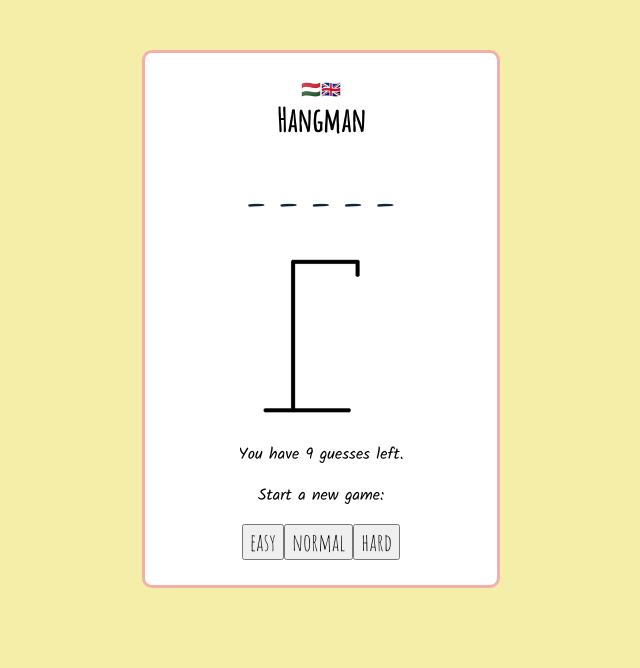
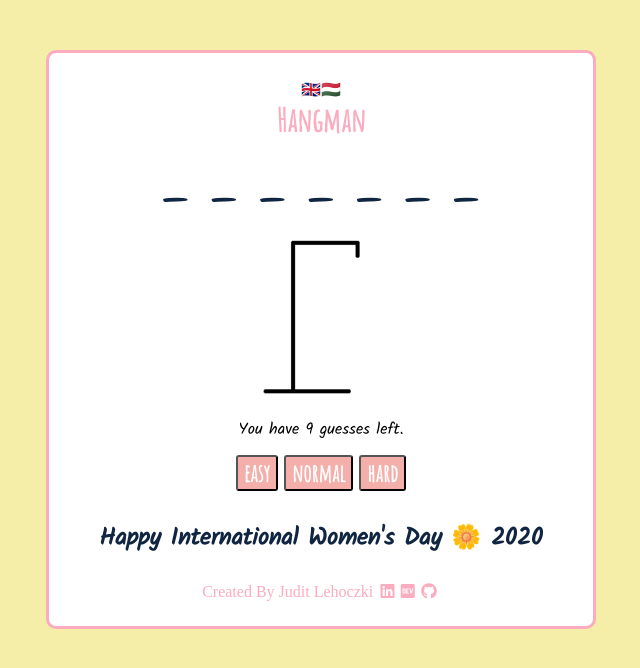
Before and after one commit to juditlehoczki/hangman, a React (Create React App) app: page / in a window 1280 px wide. Shown: the top 668 px of the page, without its empty margins (319-959 px from the left). Built offline with nearby package versions, Linux system fonts and the light colour scheme.

Commit message:
stlye changes, new words for International Women's day

```diff
--- a/public/index.html
+++ b/public/index.html
@@ -6,9 +6,14 @@
     <meta name="viewport" content="width=device-width, initial-scale=1" />
     <meta name="theme-color" content="#000000" />
     <link
-      href="https://fonts.googleapis.com/css?family=Kalam|Amatic+SC|Indie+Flower|Pacifico|Shadows+Into+Light&display=swap"
+      href="https://fonts.googleapis.com/css?family=Kalam|Amatic+SC&display=swap"
       rel="stylesheet"
     />
+    <script
+      src="https://kit.fontawesome.com/7077a74b80.js"
+      crossorigin="anonymous"
+      defer
+    ></script>
     <title>Hangman</title>
   </head>
   <body>
--- a/src/App.css
+++ b/src/App.css
@@ -1,6 +1,8 @@
 body {
   background-color: #f4eea9;
   display: flex;
+  height: 100%;
+  width: 100%;
   align-items: center;
   justify-content: center;
 }
@@ -9,7 +11,7 @@ body {
   text-align: center;
   background-color: white;
   border-radius: 10px;
-  border: 3px solid #f4afab;
+  border: 3px solid #fbacbe;
   min-width: 300px;
   padding: 2%;
   margin: 50px;
@@ -17,14 +19,8 @@ body {
 
 #current-state {
   font-family: 'Kalam', cursive;
-  font-size: 2em;
+  font-size: 3em;
   color: #102542;
-}
-
-#letters-guessed {
-}
-
-#image {
 }
 
 #show-msg,
@@ -35,13 +31,40 @@ body {
 #title {
   font-family: 'Amatic SC', cursive;
   margin: 0%;
+  color: #fbacbe;
 }
 
 button {
   font-family: 'Amatic SC', cursive;
   font-size: 1.5em;
+  display: inline-block;
+  margin: 3px;
+  border-radius: 3px;
+  background-color: #f4afab;
+  color: white;
+  font-weight: bold;
 }
-/* font-family: 'Shadows Into Light', cursive;
-font-family: 'Indie Flower', cursive;
-font-family: 'Pacifico', cursive;
-font-family: 'Amatic SC', cursive; */
+
+#celebration {
+  font-weight: bold;
+  padding: 15px;
+  font-size: 1.5em;
+  color: #102542;
+  font-family: 'Kalam', cursive;
+}
+
+p {
+  margin: 10px;
+}
+
+footer,
+footer a {
+  color: #fbacbe;
+  text-decoration: none;
+  font-family: 'Times New Roman', cursive;
+  padding: 0rem 0.2rem;
+}
+footer a:hover {
+  color: #fbacbe;
+  text-decoration: none;
+}
--- a/src/App.js
+++ b/src/App.js
@@ -5,6 +5,7 @@ import Image from './Image.js';
 import LanguageSelector from './LanguageSelector.js';
 import Word from './Word.js';
 import Buttons from './Buttons.js';
+import Footer from './Footer.js';
 
 class App extends React.Component {
   state = {
@@ -87,8 +88,9 @@ class App extends React.Component {
         <p id="letters-guessed">{this.state.letters}</p>
         <Image guessesLeft={this.state.guessesLeft} />
         <p id="show-msg">{this.showMsg()}</p>
-        <p id="start-new-game">{words[this.state.language].newGame}</p>
         <Buttons language={this.state.language} newGame={this.newGame} />
+        <p id="celebration">{words[this.state.language].msg} 🌼 2020</p>
+        <Footer />
       </div>
     );
   }
--- /dev/null
+++ b/src/Footer.js
@@ -0,0 +1,20 @@
+import React from 'react';
+
+const Footer = () => {
+  return (
+    <footer>
+      Created By Judit Lehoczki{' '}
+      <a href="https://www.linkedin.com/in/juditlehoczki/" target="_blank">
+        <i class="fab fa-linkedin"></i>
+      </a>
+      <a href="https://dev.to/juditlehoczki" target="_blank">
+        <i class="fab fa-dev"></i>
+      </a>
+      <a href="https://github.com/juditlehoczki/" target="_blank">
+        <i class="fab fa-github"></i>
+      </a>
+    </footer>
+  );
+};
+
+export default Footer;
--- a/src/words.js
+++ b/src/words.js
@@ -1,4 +1,25 @@
 const words = {
+  en: {
+    languageName: 'English',
+    emoji: '🇬🇧',
+    title: 'Hangman',
+    guessesLeft: ['You have ', ' guesses left.'],
+    newGame: 'Start a new game:',
+    level: ['easy', 'normal', 'hard'],
+    won: "You won! Here's your prize: 🍌",
+    lost: 'Sorry, you lost. 😕',
+    easy: ['women', 'support', 'love', 'respect', 'passion', 'kindness'],
+    medium: [
+      'equality',
+      'courage',
+      'grace',
+      'strong',
+      'empowerment',
+      'inspire'
+    ],
+    hard: ['independence', 'strength', 'celebration', 'thriving', 'courageous'],
+    msg: "Happy International Women's Day"
+  },
   hu: {
     languageName: 'Hungarian',
     emoji: '🇭🇺',
@@ -8,22 +29,25 @@ const words = {
     level: ['könnyű', 'közepes', 'nehéz'],
     won: 'Nyertél! Itt a nyereményed: 🍌',
     lost: 'Sajnálom, vesztettél. 😕',
-    easy: ['alma', 'paprika', 'virág', 'asztal', 'szerelem'],
-    medium: ['palacsinta', 'paprikajancsi', 'hógolyó'],
-    hard: ['egészség', 'boldogság', 'becsület', 'édesanya']
-  },
-  en: {
-    languageName: 'English',
-    emoji: '🇬🇧',
-    title: 'Hangman',
-    guessesLeft: ['You have ', ' guesses left.'],
-    newGame: 'Start a new game:',
-    level: ['easy', 'normal', 'hard'],
-    won: "You won! Here's your prize: 🍌",
-    lost: 'Sorry, you lost. 😕',
-    easy: ['banana', 'potato', 'apple', 'cookie', 'flower'],
-    medium: ['policeman', 'hocuspocus', 'plant'],
-    hard: ['awkward', 'flapjack', 'cobweb']
+    easy: ['szeretet', 'kedves', 'bátorság', 'boldogság'],
+    medium: [
+      'erő',
+      'tehetség',
+      'tisztelet',
+      'támogatás',
+      'inspirál',
+      'szenvedély'
+    ],
+    hard: [
+      'nők',
+      'egyenlőség',
+      'függetlenség',
+      'ünneplés',
+      'kitartás',
+      'bátorítás',
+      'összetartás'
+    ],
+    msg: 'Boldog Nemzetközi Nőnapot'
   }
 };
 
```
